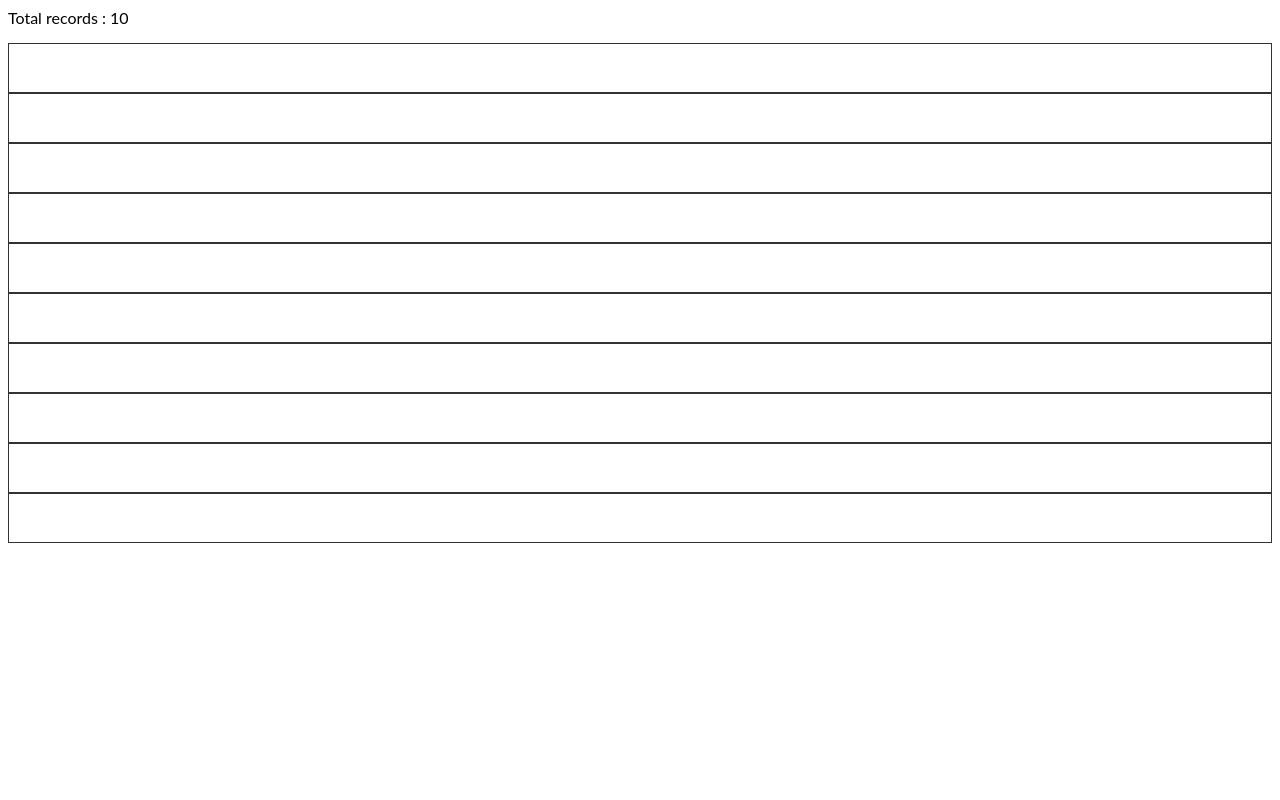
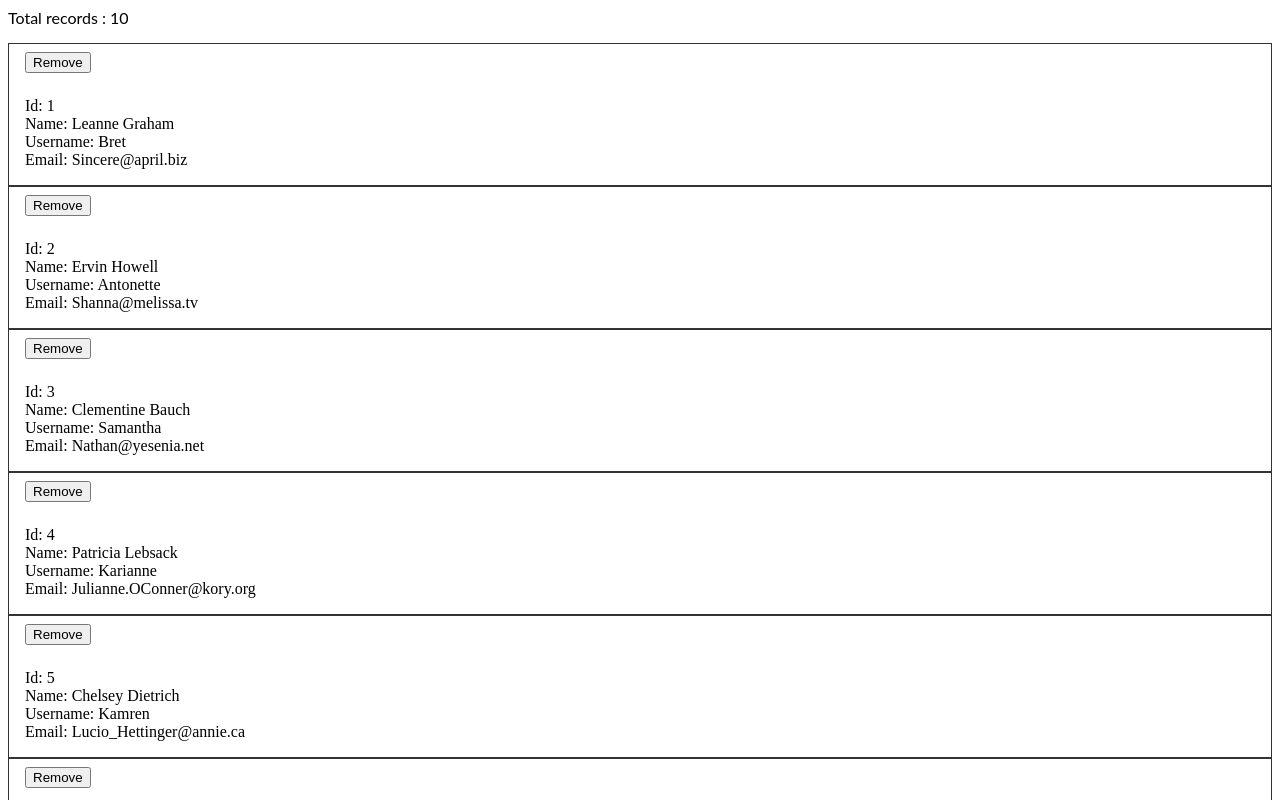
Before and after one commit to stevefarwell/angular-ivy-mq2qde, an Angular app: page / in a window 1280 px wide. Shown: the top 800 px of the page. Built offline with nearby package versions, Linux system fonts and the light colour scheme.

Commit message:
1 file modified

```diff
--- a/src/app/user-card/user-card.component.html
+++ b/src/app/user-card/user-card.component.html
@@ -1,4 +1,11 @@
 <div class="card">
-  <div class="card-header"></div>
-  <div class="card-body"></div>
+  <div class="card-header">
+  <button (click)=deleteItem()>Remove</button></div>
+  <div class="card-body">
+    <!-- // id, name, username and email -->
+    <div>Id: {{user.id}}</div>
+    <div>Name: {{user.name}}</div>
+    <div>Username: {{user.username}}</div>
+    <div>Email: {{user.email}}</div>
+  </div>
 </div>
```
